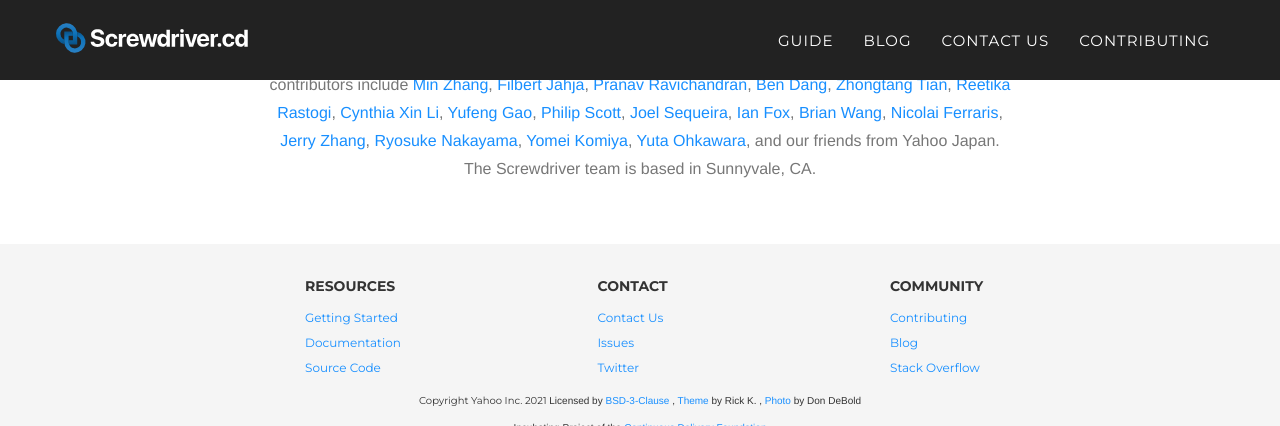
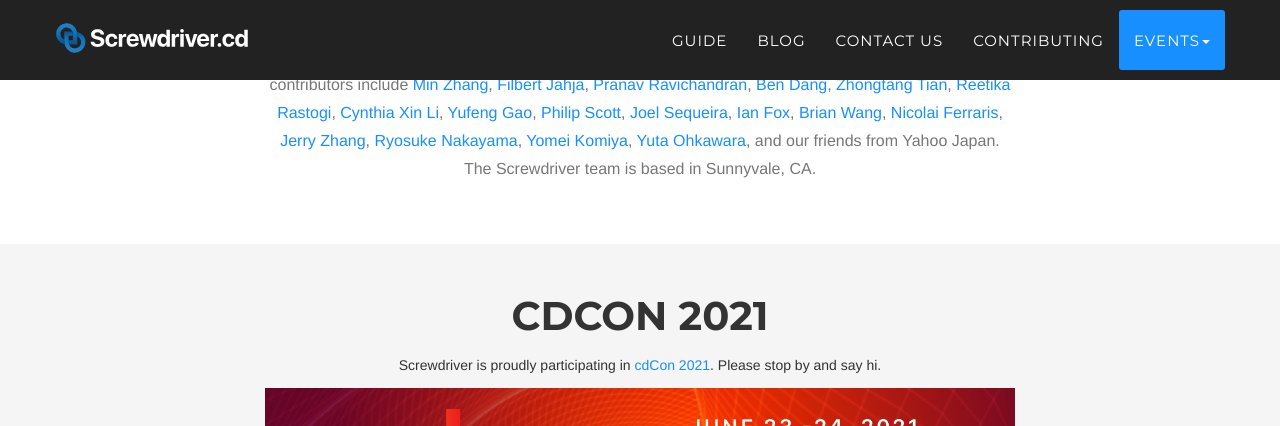
Before and after one commit to screwdriver-cd/homepage, a Jekyll site: the page built from index.md, in a window 1280 px wide and 900 px high, scrolled down 4200 px, cut to the strip 0-426 px from the top of the window. Built offline with Jekyll 4.4.1, drawn with Linux system fonts in a browser that asks for light colours; some web fonts are replaced.

Commit message:
fix: add cdcon 2021 (#69)

```diff
--- a/_includes/events.html
+++ b/_includes/events.html
@@ -1,6 +1,7 @@
     <!-- events -->
     {% comment %}
-    {% include events/cdcon.html %}
     {% include events/hacktoberfest.html %}
     {% include events/kubecon.html %}
     {% endcomment %}
+
+    {% include events/cdcon.html %}
--- a/_includes/events/cdcon.html
+++ b/_includes/events/cdcon.html
@@ -3,8 +3,25 @@
         <div class="container">
             <div class="row">
                 <div class="col-lg-12 text-center">
-                    <h2 class="section-heading">cdCon 2020</h2>
+                    <h2 class="section-heading">cdCon 2021</h2>
+                    <p>Screwdriver is proudly participating in
+                        <a href="https://cdcon2021.sched.com/event/ioui/lightning-talk-events-of-screwdriver-alan-dong-jithin-emmanuel-verizon-media" rel="noopener">
+                        cdCon 2021</a>. Please stop by and say hi.
+                    </p>
                 </div>
             </div>
+
+            <div class="row">
+                <div class="col-lg-2"></div>
+                <div class="col-lg-8">
+                    <div class="row">
+                        <div class="col-lg-12">
+                            <img class="sd-logo" style="display: block;width: 100%;height: auto;" src="img/events/cdcon-2021.png" alt="cdcon 2021 virtual event">
+                        </div>
+                    </div>
+                </div>
+                <div class="col-lg-2"></div>
+            </div>
+
         </div>
     </section>
--- a/_includes/header.html
+++ b/_includes/header.html
@@ -30,14 +30,14 @@
                     <li>
                         <a class="page-scroll" href="http://docs.screwdriver.cd/about/contributing">Contributing</a>
                     </li>
-<!--                     <li class="dropdown">
+                    <li class="dropdown">
                         <a href="#" class="dropdown-toggle" data-toggle="dropdown">Events<b class="caret"></b></a>
                         <ul class="dropdown-menu" role="menu" aria-labelledby="dropdownMenu">
                             <li>
-                                <a class="page-scroll" href="#kubecon">KubeCon 2020</a>
+                                <a class="page-scroll" href="#cdcon">cdCon 2021</a>
                             </li>
                         </ul>
-                    </li> -->
+                    </li>
                 </ul>
             </div>
             <!-- /.navbar-collapse -->
```
Also changed, not shown: img/events/cdcon-2021.png (added).
